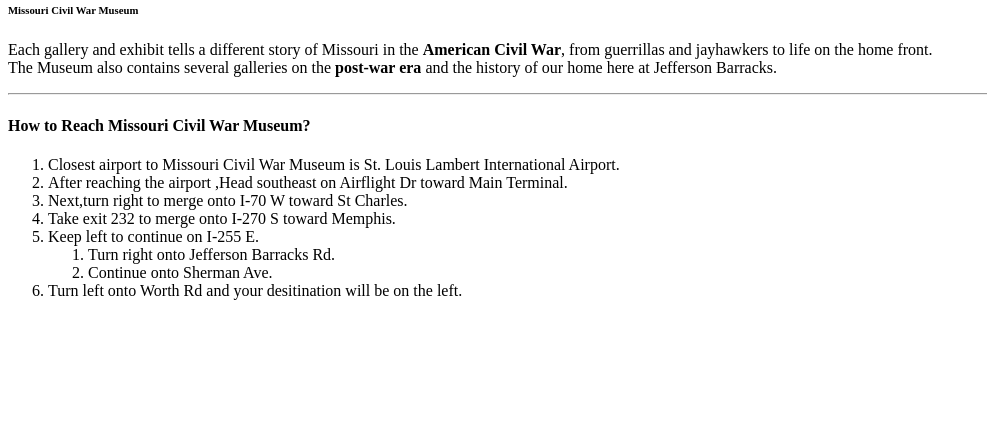
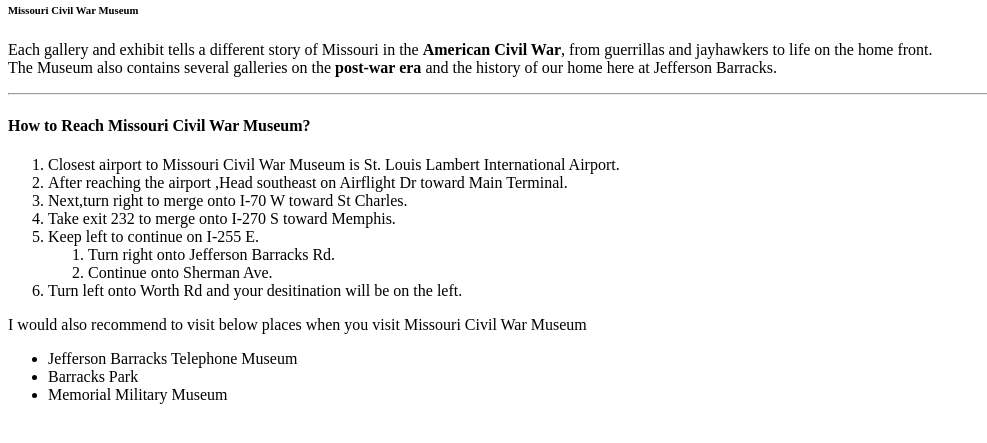
Before and after one commit to 44-563-Web-Apps-F22/44563-webapps-assignment-3-Samyukthapandula, a plain HTML site: page index.html in a window 1280 px wide. Shown: the part 79-522 px from the top of the page, without its empty margins (0-987 px from the left). Drawn offline with Linux system fonts and the light colour scheme.

Commit message:
added an unordered list

```diff
--- a/index.html
+++ b/index.html
@@ -24,9 +24,13 @@
     <li>Continue onto Sherman Ave.</li>
     </ol></li>
     <li>Turn left onto Worth Rd and your desitination will be on the left.</li>
-
 </ol>
-
+<p>I would also recommend to visit below places when you visit Missouri Civil War Museum</p>
+    <ul>
+        <li>Jefferson Barracks Telephone Museum</li>
+        <li> Barracks Park</li>
+        <li> Memorial Military Museum</li>
+    </ul>
 
 </body>
 </html>
```
